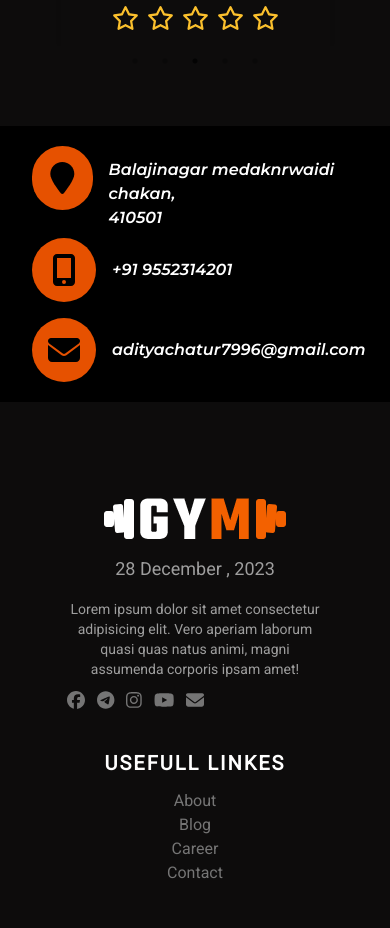
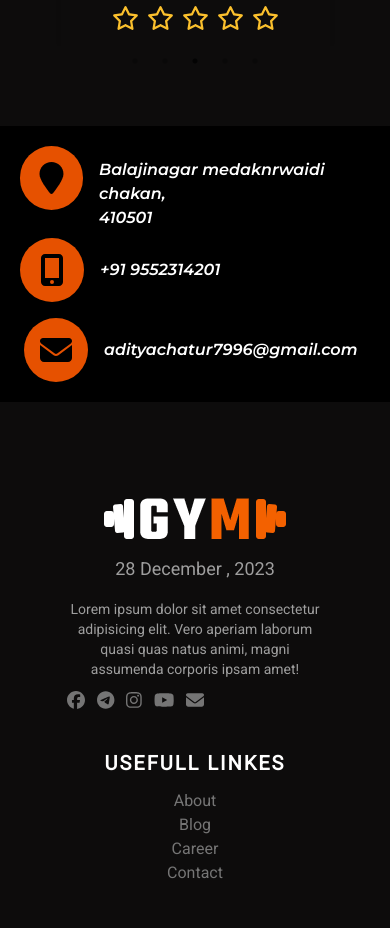
Before and after one commit to Adityachatur/Gym_WebPage, a React (Create React App) app: page /About in a window 390 px wide. Shown: the part 4460-5388 px from the top of the page. Built offline with nearby package versions, Linux system fonts and the light colour scheme.

Commit message:
new chnage

```diff
--- a/src/Components/HomePage/Contact.js
+++ b/src/Components/HomePage/Contact.js
@@ -1,26 +1,26 @@
 import { faEnvelope, faLocationPin, faMobileScreenButton } from '@fortawesome/free-solid-svg-icons'
 import { FontAwesomeIcon } from '@fortawesome/react-fontawesome'
-import React,{useEffect} from 'react'
+import React, { useEffect } from 'react'
 import AOS from "aos";
 import "aos/dist/aos.css";
 const Contact = () => {
   useEffect(() => {
     AOS.init({
-       duration:3000,
+      duration: 3000,
     });
-}, []);
+  }, []);
   return (
     <div>
       <div className='text-white bg-black flex lg:justify-evenly justify-start lg:flex-row flex-wrap md:flex-cols py-3'>
-        <div className='flex mx-4 text-2xl card ' data-aos="fade-up">
+        <div className='flex lgmx-4  mx-1 text-2xl card ' data-aos="fade-up">
           <FontAwesomeIcon icon={faLocationPin} className='mx-4 my-2 icon-bg bg-orange-900  text-black h-8 w-8 p-4 rounded-full' />
           <p className='mt-5 lg:text-sm text-base font-Montserrat cursor-pointer '>Balajinagar medaknrwaidi chakan, <br /> 410501</p>
         </div>
-        <div className='flex mx-4 my-2 text-2xl card' data-aos="fade-up">
+        <div className='flex lg:mx-4 mx-1 my-2 text-2xl card' data-aos="fade-up">
           <FontAwesomeIcon icon={faMobileScreenButton} className='mx-4 bg-orange-900 text-black icon-bg h-8 w-8 p-4 rounded-full' />
           <p className='mt-5 lg:text-sm text-base font-Montserrat cursor-pointer'>+91 9552314201 </p>
         </div>
-        <div className='flex mx-4 my-2 text-2xl card ' data-aos="fade-up">
+        <div className='flex lg:mx-4 mx-2 my-2 text-2xl card ' data-aos="fade-up">
           <FontAwesomeIcon icon={faEnvelope} className='mx-4 bg-orange-900 h-8 w-8 p-4 icon-bg text-black rounded-full' />
           <p className='mt-5 lg:text-sm text-base font-Montserrat cursor-pointer'>adityachatur7996@gmail.com</p>
         </div>
```
